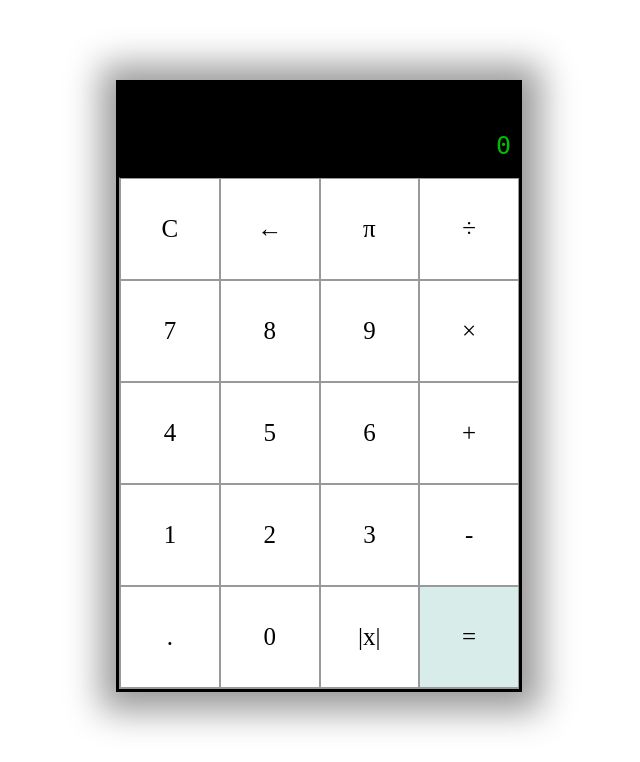
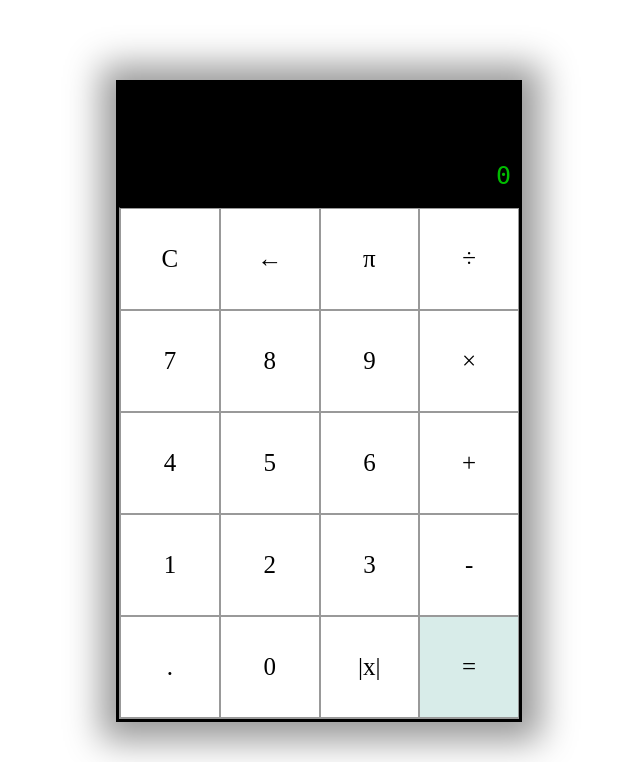
Before and after one commit to luanpo1234/vanilla_js_calculator, a Flask app: page / in a window 1280 px wide. Shown: the top 762 px of the page, without its empty margins (321-961 px from the left). Run offline with Flask 2, Linux system fonts and the light colour scheme.

Commit message:
Added screenshot

```diff
--- a/static/style.css
+++ b/static/style.css
@@ -28,6 +28,7 @@
 	white-space: nowrap;
 	overflow: hidden;
 	text-align: right;
+	height: 30px;
 	line-height: 10px;
 	padding: 16px 8px;
 	font-size: 15px;
```
Also changed, not shown: screenshot.png (added).
